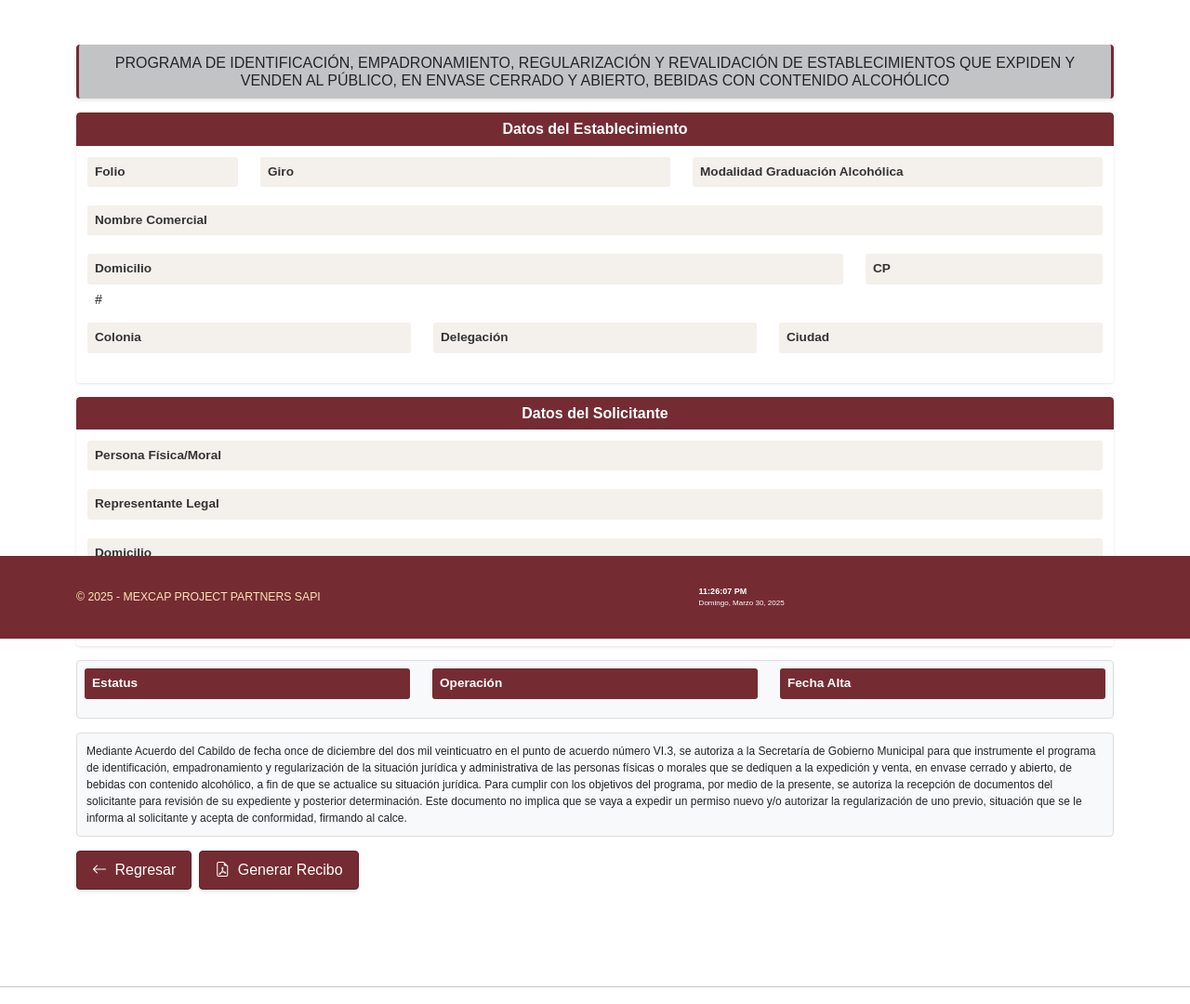
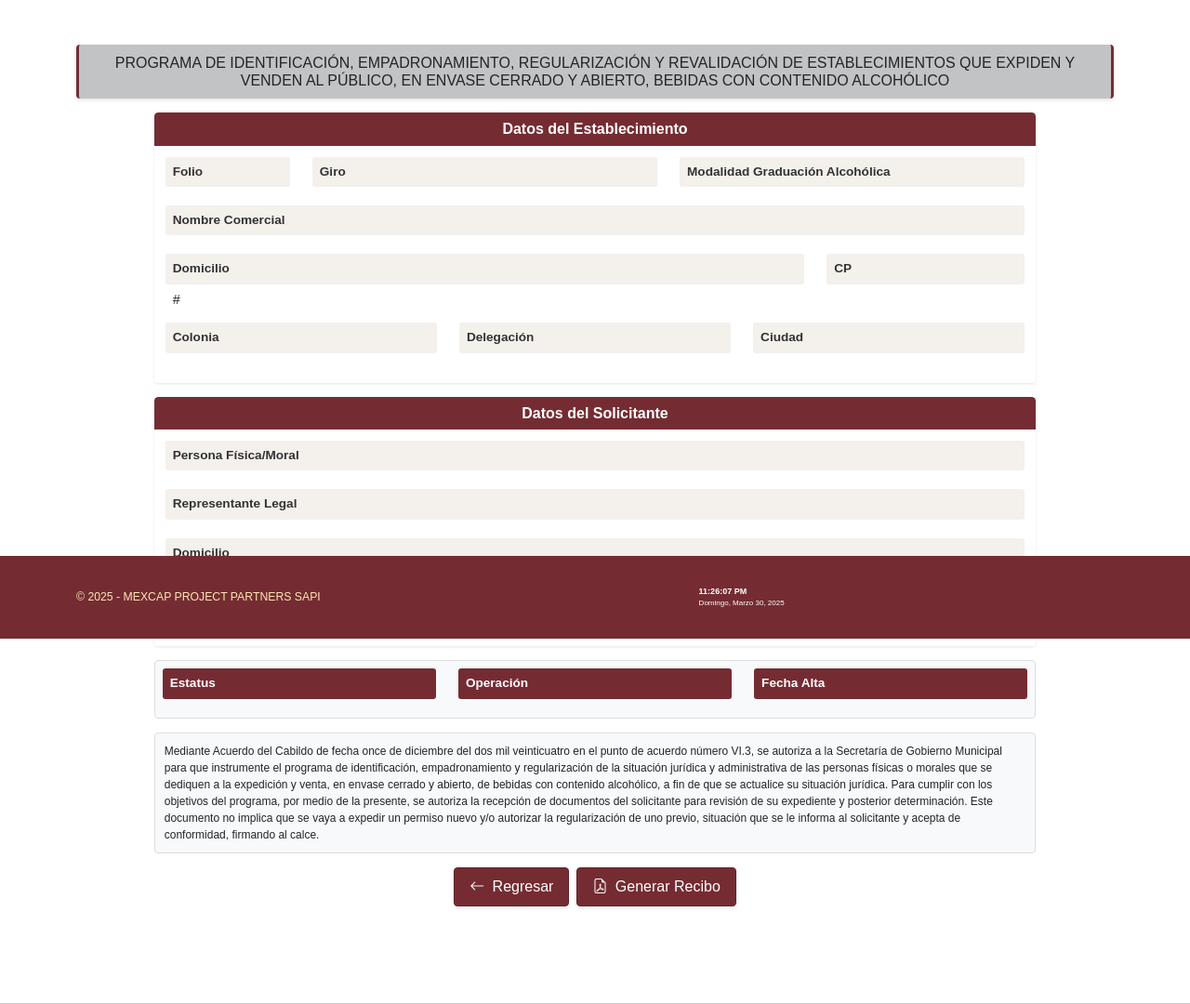
Before and after one commit to Abdielcoder/bebal, a PHP site: page /detalleRegistro.php in a window 1280 px wide. Shown: the part 113-1193 px from the top of the page at 93% size. Run offline with PHP 8.4, Linux system fonts and the light colour scheme; the visitor is signed in with stand-in values (Sample User, id 1); data that the repository does not hold is empty.

Commit message:
Reducido el ancho de los contenedores para mejorar la visualización

```diff
--- a/detalleRegistro.php
+++ b/detalleRegistro.php
@@ -54,6 +54,9 @@ session_start();
             box-shadow: 0 1px 3px rgba(0, 0, 0, 0.1);
             margin-bottom: 15px;
             overflow: hidden;
+            max-width: 85%;
+            margin-left: auto;
+            margin-right: auto;
         }
 
         .seccion-datos .encabezado {
@@ -100,7 +103,9 @@ session_start();
             display: flex;
             flex-wrap: wrap;
             gap: 8px;
-            margin: 15px 0 50px 0;
+            margin: 15px auto 50px auto;
+            max-width: 85%;
+            justify-content: center;
         }
 
         .nota-legal {
@@ -110,6 +115,9 @@ session_start();
             font-size: 0.75rem;
             border: 1px solid #ddd;
             margin-bottom: 15px;
+            max-width: 85%;
+            margin-left: auto;
+            margin-right: auto;
         }
 
         .estatus-seccion {
@@ -117,6 +125,9 @@ session_start();
             border-radius: 4px;
             border: 1px solid #ddd;
             margin-bottom: 15px;
+            max-width: 85%;
+            margin-left: auto;
+            margin-right: auto;
         }
 
         @media (max-width: 768px) {
```
